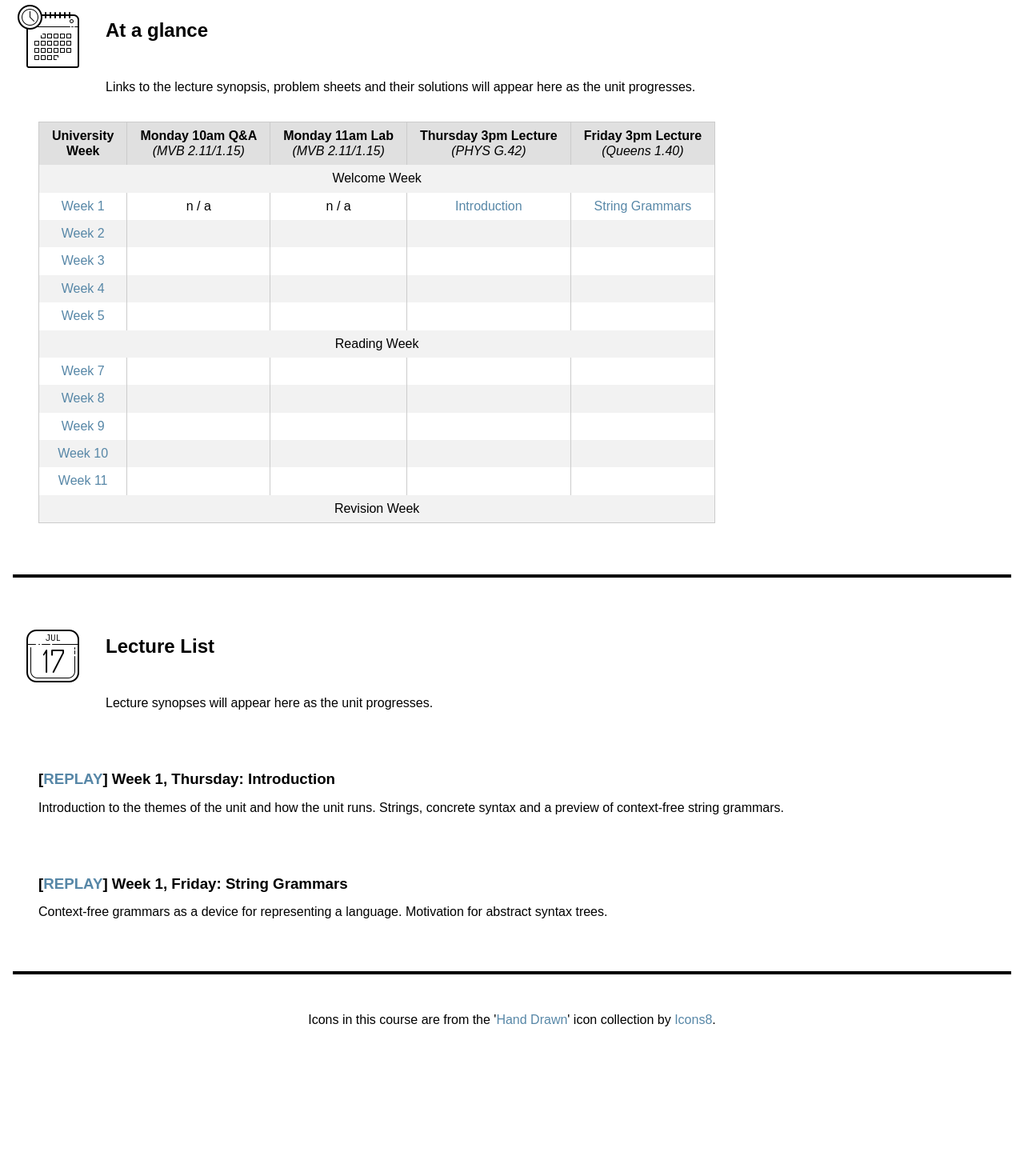
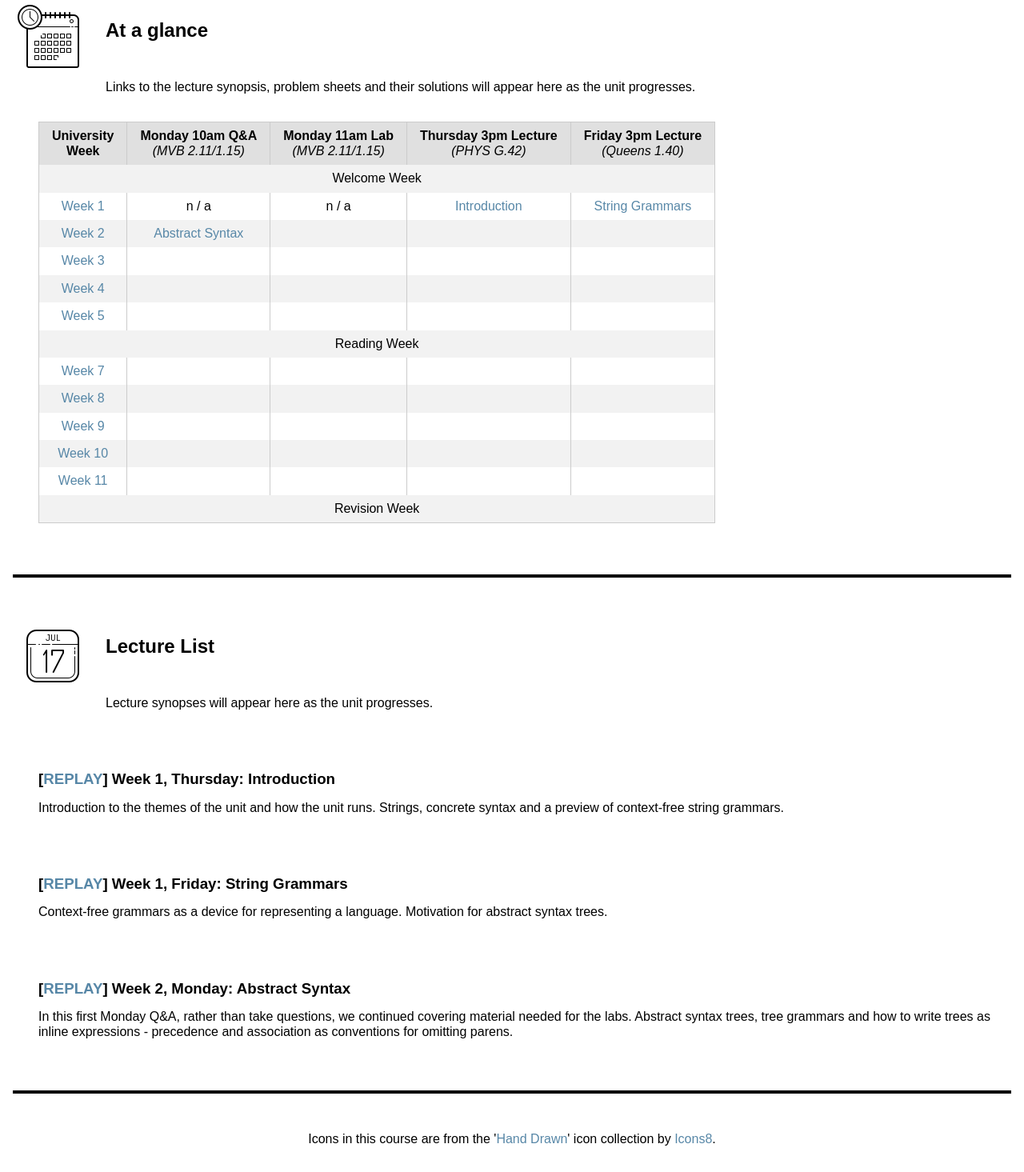
Before and after one commit to uob-coms20007/webpages, a Jekyll site: the page built from schedule.md, in a window 1280 px wide. Shown: the whole page at 80% size. Built offline with Jekyll 4.4.1, drawn with Linux system fonts in a browser that asks for light colours; nearby versions of some CDN libraries; before the commit the page ends 1316 px from its top, so only the background shows below that.

Commit message:
monday week 2 qa

```diff
--- a/_data/lectures.yml
+++ b/_data/lectures.yml
@@ -14,3 +14,8 @@
   description: Context-free grammars as a device for representing a language.  Motivation for abstract syntax trees.
   replay: https://mediasite.bris.ac.uk/Mediasite/Play/fd334b02b8ed4f93aea1c9d1816352b41d
   refs:
+
+- title: Abstract Syntax
+  description: In this first Monday Q&A, rather than take questions, we continued covering material needed for the labs.  Abstract syntax trees, tree grammars and how to write trees as inline expressions - precedence and association as conventions for omitting parens.
+  replay: https://mediasite.bris.ac.uk/Mediasite/Play/b300b11c138d4faca0a0d686963fb49f1d
+  refs:
```
